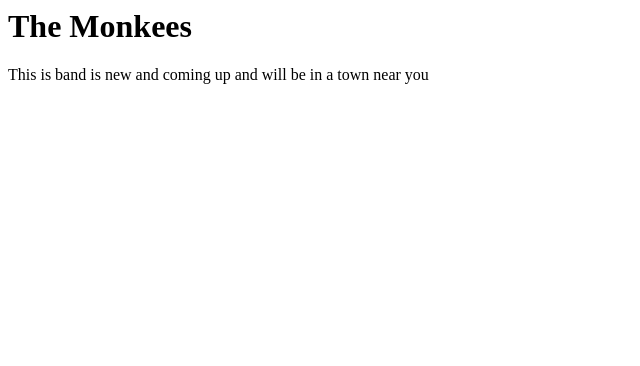
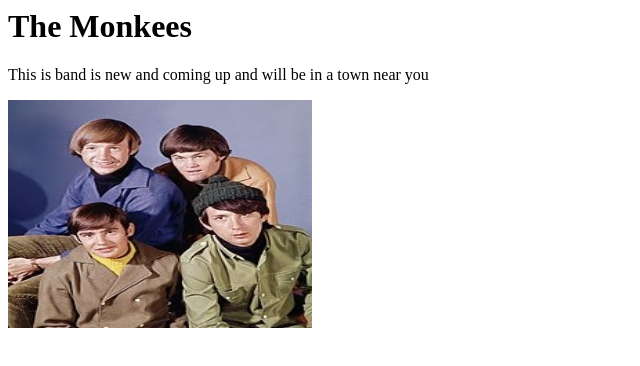
Before and after one commit to Healy3000/Final.Project, a plain HTML site: page index.html in a window 1280 px wide. Shown: the whole page, without its empty margins (0-640 px from the left). Drawn offline with Linux system fonts and the light colour scheme.

Commit message:
Home Page

```diff
--- a/index.html
+++ b/index.html
@@ -13,6 +13,8 @@
 
 <p> This is band is new and coming up and will be in a town near you </P>
 
+<img src = "band.jpg" style="width:304px;height:228px;">
+
 <body>
 
 </html>
```
Also changed, not shown: band.jpg (added).
